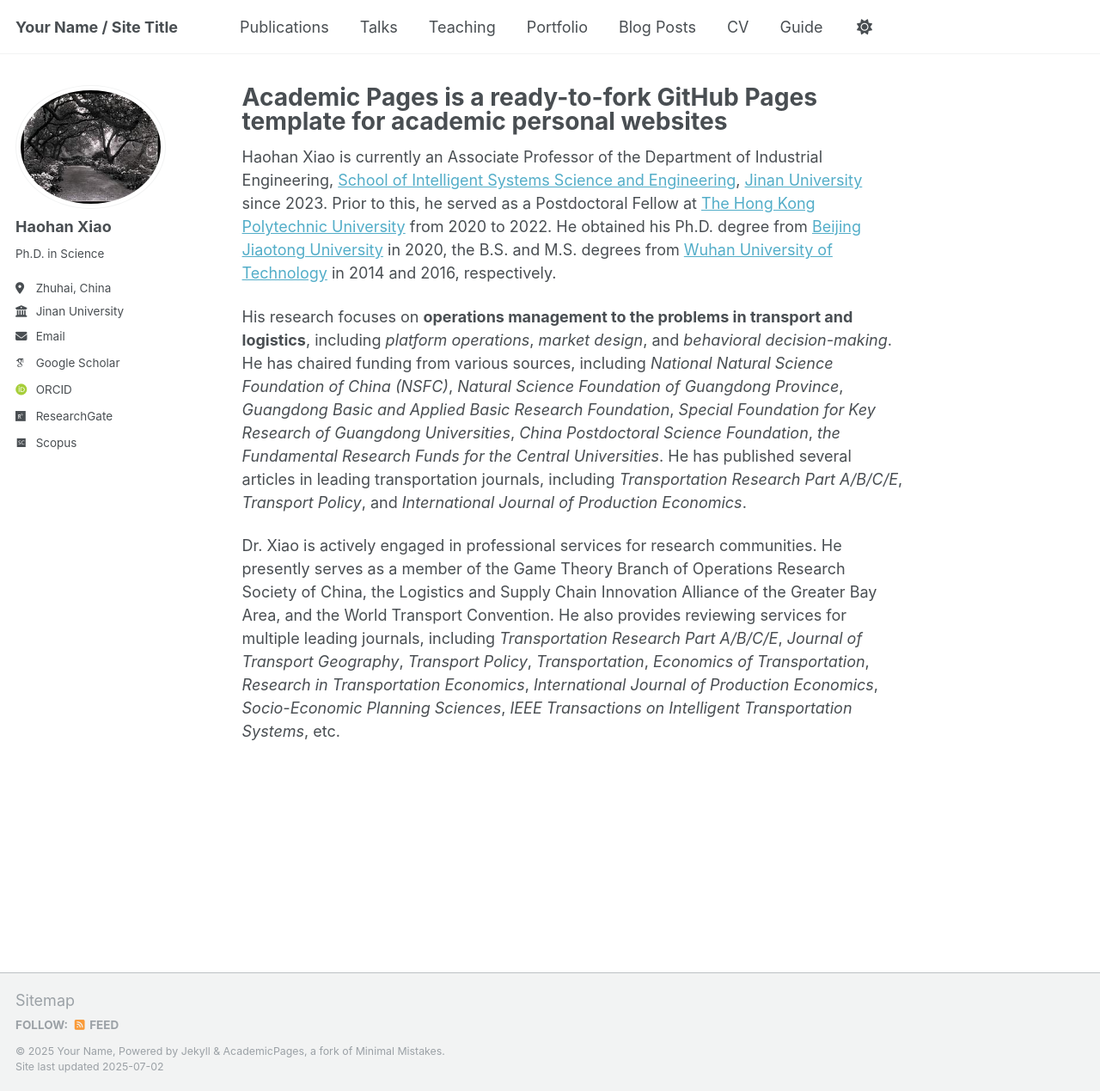
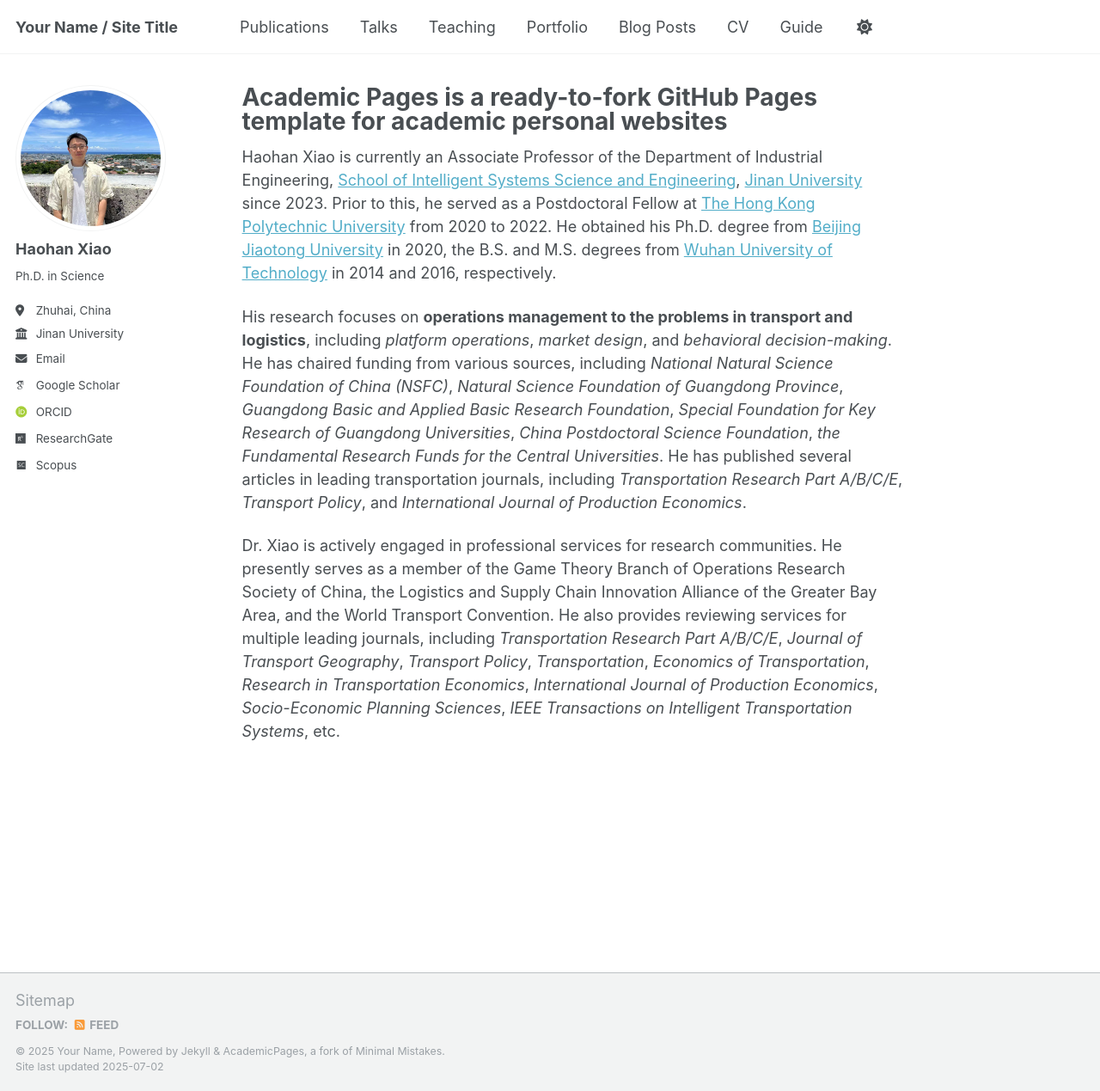
Before and after one commit to haohanxiao1/haohanxiao1.github.io, a Jekyll site: the page built from _pages/about.md, in a window 1280 px wide and 1269 px high. Shown: the whole window at 86% size. Built offline with Jekyll 4.4.1, drawn with Linux system fonts in a browser that asks for light colours; some web fonts are replaced; a script that is not in the unit is left out.

Commit message:
Update _config.yml

```diff
--- a/_config.yml
+++ b/_config.yml
@@ -22,7 +22,7 @@ repository               : "academicpages/academicpages.github.io"
 #               Additional customization can be done by editing /_includes/author-profile.html
 author:
   # Biographic information
-  avatar           : "3953273590_704e3899d5_m.jpg"
+  avatar           : "eaad4a00ff13b37d70d31f253080474.jpg"
   name             : "Haohan Xiao"
   pronouns         : # example: "she/her"
   bio              : "Ph.D. in Science"
```
